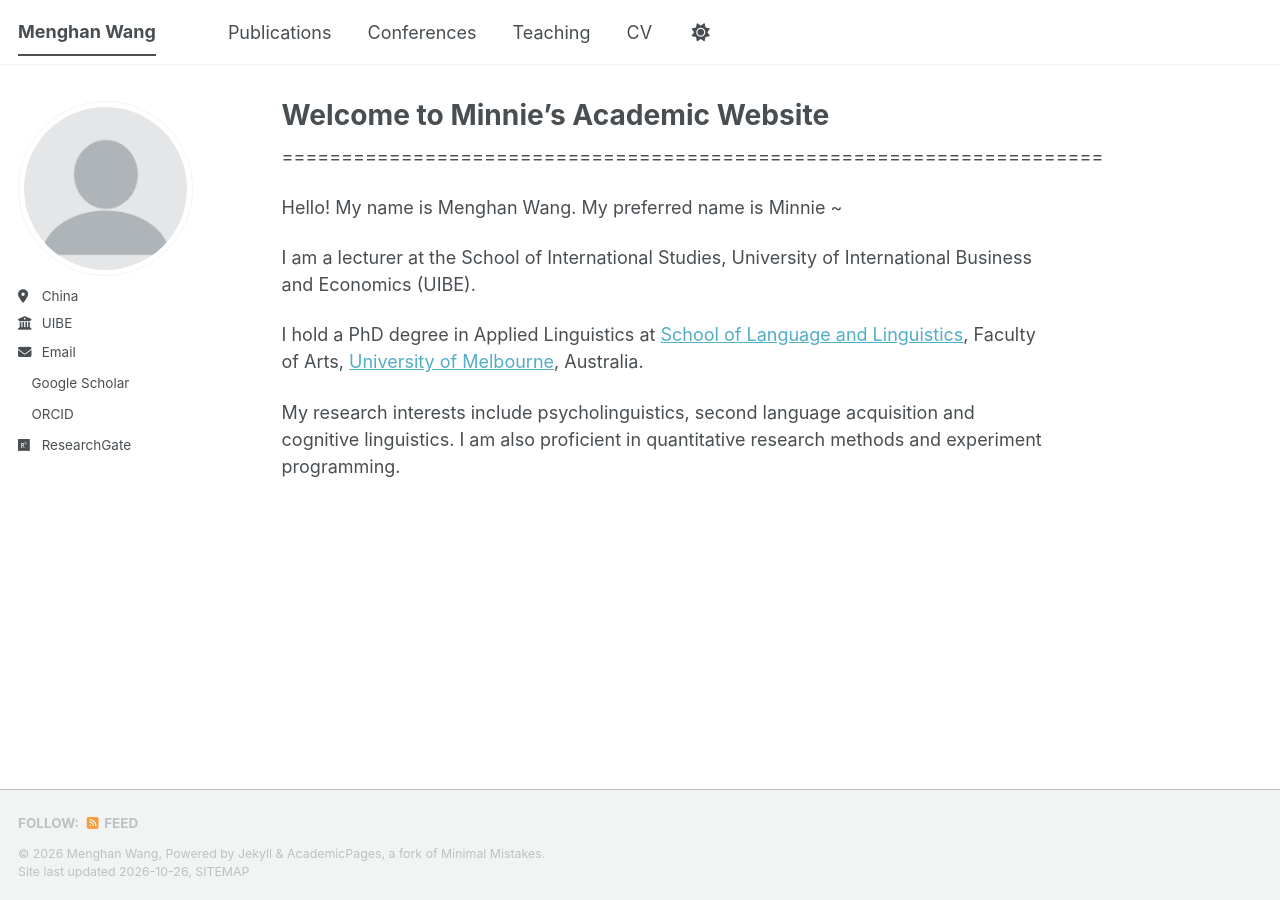
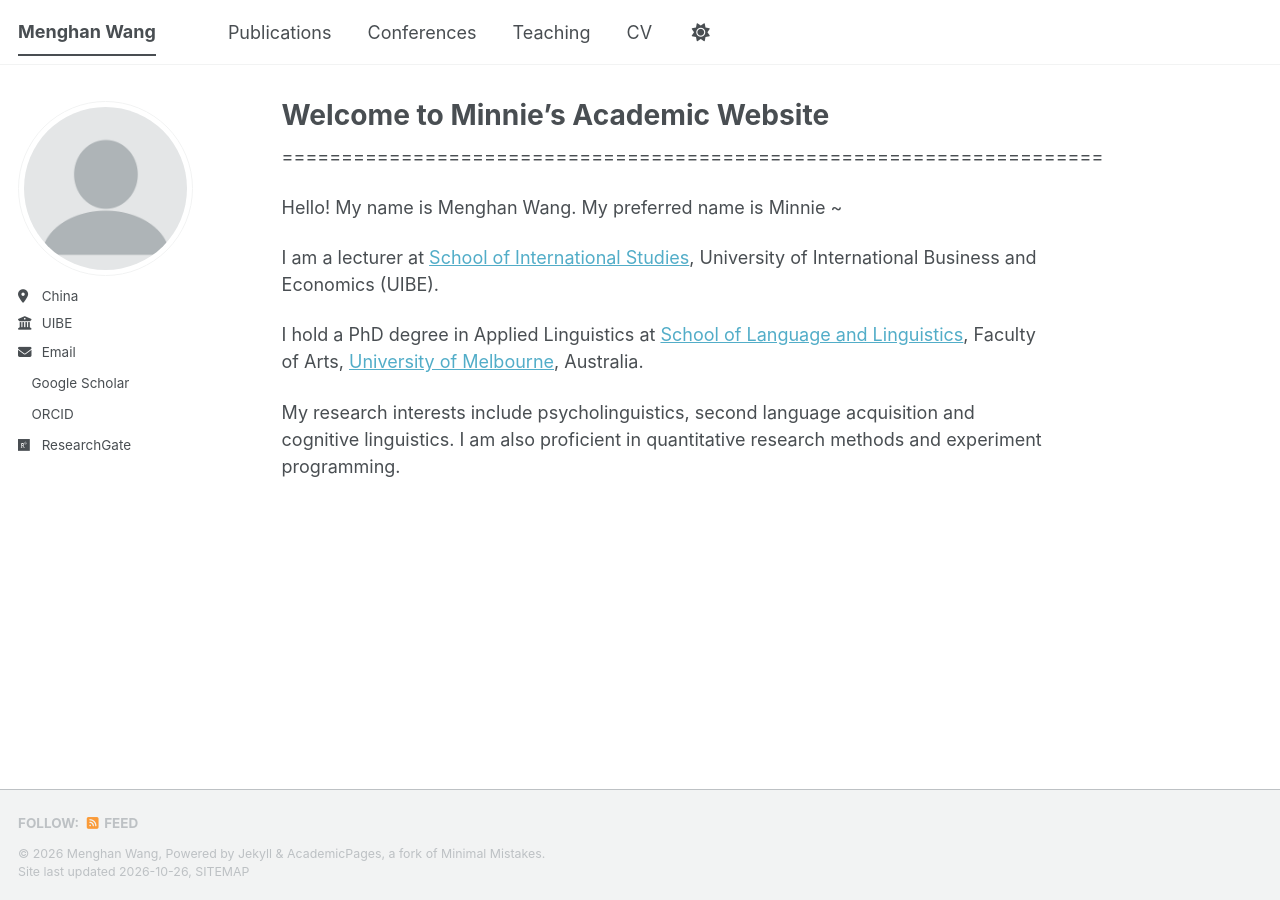
Before and after one commit to menghan120/menghan.github.io, a Jekyll site: the page built from _pages/about.md, in a window 1280 px wide. Built offline with Jekyll 4.4.1, drawn with Linux system fonts in a browser that asks for light colours; a script bundle is joined from its source files by our own code; a style sheet for code colours, icons or effects is not loaded.

Commit message:
Update affiliation link in about.md

```diff
--- a/_pages/about.md
+++ b/_pages/about.md
@@ -12,7 +12,7 @@ redirect_from:
 
 Hello! My name is Menghan Wang. My preferred name is Minnie ~
 
-I am a lecturer at the School of International Studies, University of International Business and Economics (UIBE).
+I am a lecturer at [School of International Studies](https://sis.uibe.edu.cn/English/index.htm), University of International Business and Economics (UIBE).
 
 I hold a PhD degree in Applied Linguistics at [School of Language and Linguistics](https://arts.unimelb.edu.au/school-of-languages-and-linguistics), Faculty of Arts, [University of Melbourne](https://www.unimelb.edu.au/), Australia.
 
```
